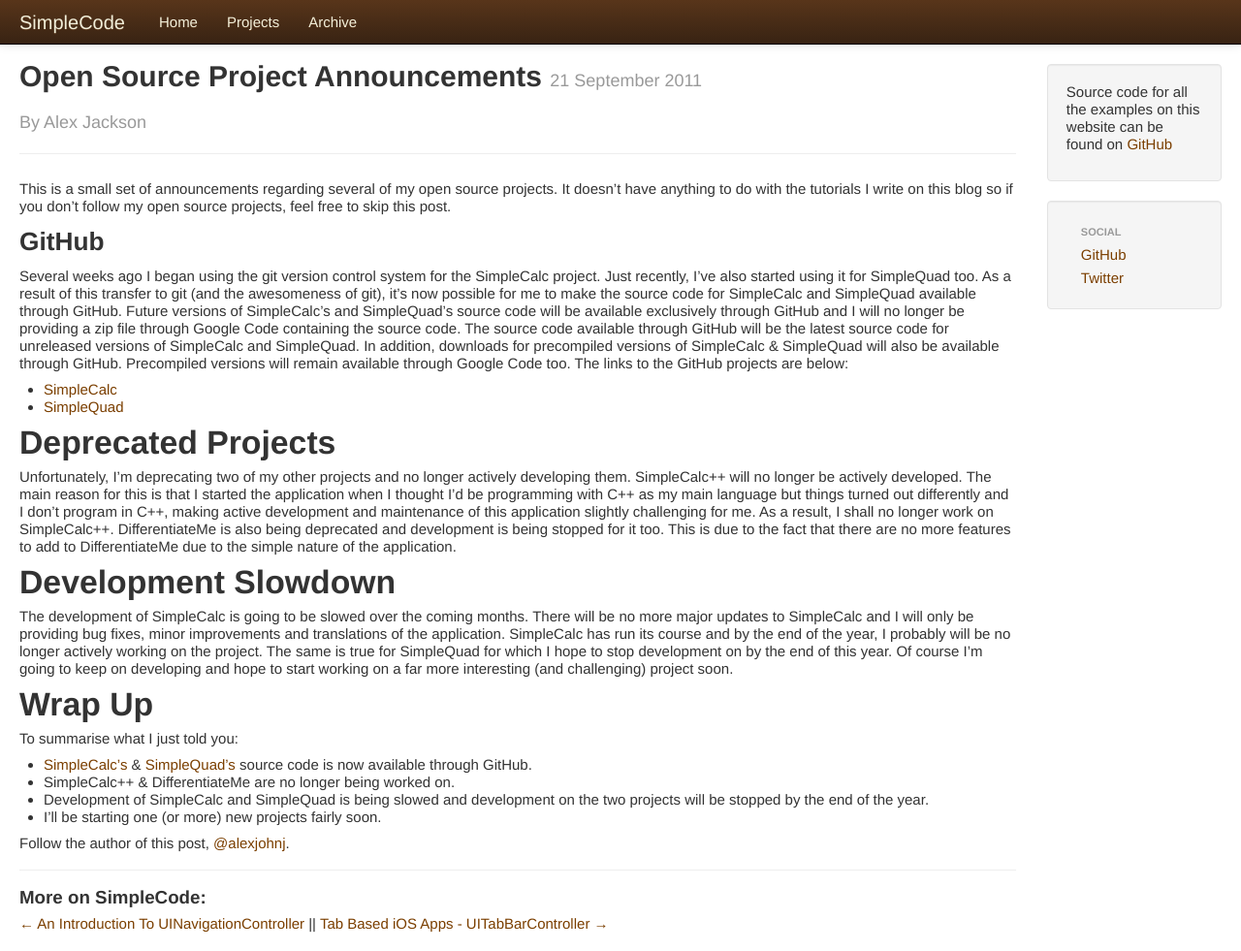
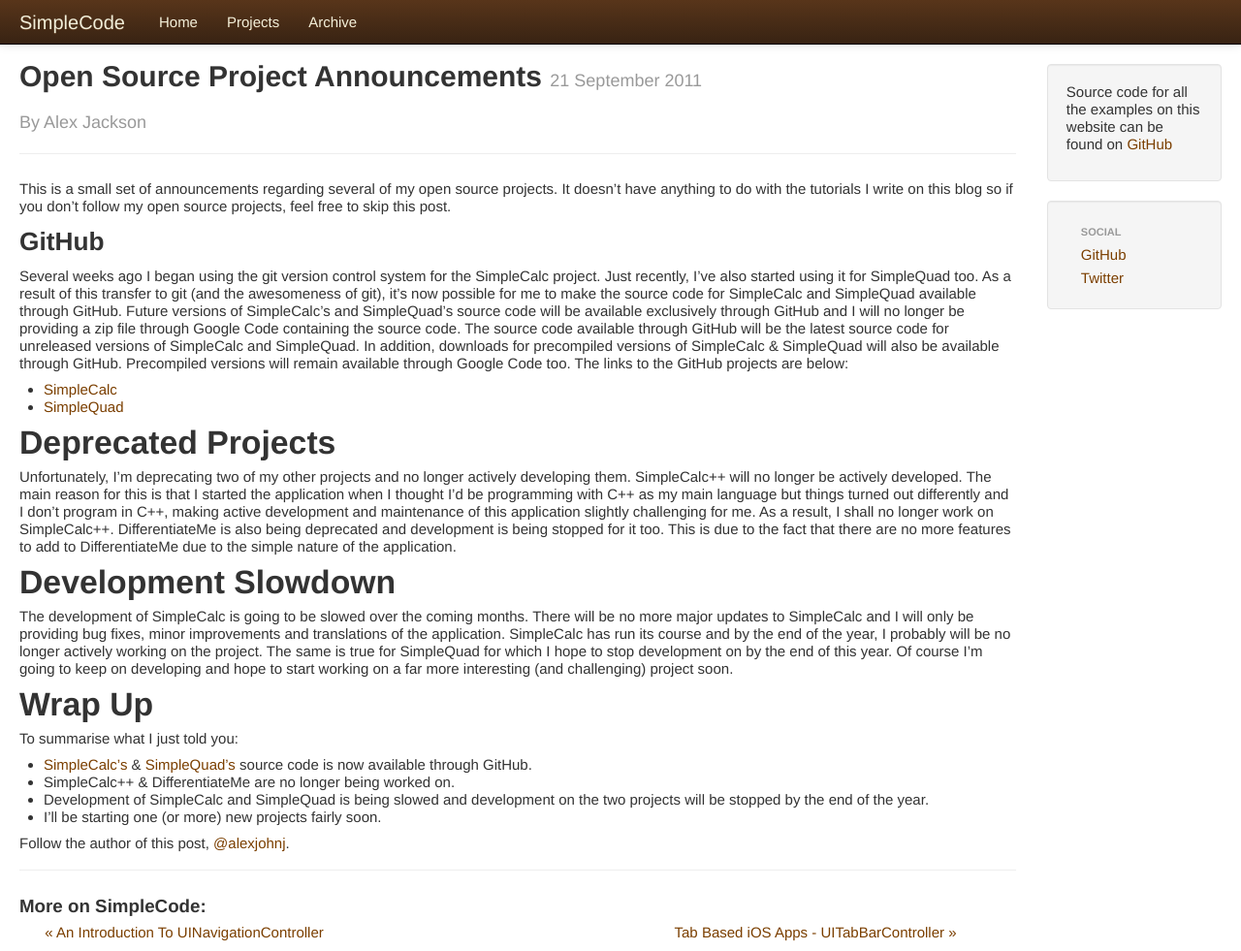
Before and after one commit to alexjohnj/SimpleCode, a Jekyll site: the page built from _posts/2011/09/2011-09-21-open-source-project-announcements.markdown, in a window 1280 px wide. Shown: the whole page at 97% size. Built offline with Jekyll 4.4.1, drawn with Linux system fonts in a browser that asks for light colours; nearby versions of some CDN libraries; Markdown is read by kramdown in place of the engine named in the settings.

Commit message:
Better Next/Previous post links.

```diff
--- a/_layouts/default.html
+++ b/_layouts/default.html
@@ -45,7 +45,7 @@
 					<div class="well">{% include githubrepo.html %}</div>
 					<div class="well">{% include socialLinks.html %}</div>
 				</div>
-			</div>
+			</div> <!--end main row-fluid-->
 		</div><!--end container-->
 		<script src="//ajax.googleapis.com/ajax/libs/jquery/1.9.1/jquery.min.js"></script>
 		<script src="/js/bootstrap.min.js"></script>
--- a/_layouts/post.html
+++ b/_layouts/post.html
@@ -11,13 +11,14 @@
 	{{ content }}
 </article>
 <hr/>
-<div id="pageNavigation">
+<div class="row-fluid">
 	<h4>
 		More on SimpleCode:
 	</h4>
-	<p>
-		{% if page.previous.url %}<a href="{{ page.previous.url }}">← {{ page.previous.title }}</a>{% endif %}
-		{% if page.previous.url and page.next.url %}||{% endif %}
-		{% if page.next.url %}<a href="{{ page.next.url }}">{{ page.next.title }} →</a>{% endif %}
-	</p>
+	<div id="previous-post-box" class="span6">
+		{% if page.previous.url %} <p><a href="{{ page.previous.url }}"> &laquo; {{ page.previous.title }} </a> </p>{% endif %}
+	</div>
+	<div id="next-post-box" class="span5"><!--Yeah, I know this should be span6 so that the row adds up to 12 but if I do that, the div gets pushed down and I can't work out why-->
+		{% if page.next.url %} <p><a href="{{ page.next.url }}"> {{ page.next.title }} &raquo;</a> </p>{% endif %}
+	</div>
 </div>
```
Also changed, not shown: styles/sass/custom.scss (+26 -0 lines), styles/css/styles.css.
